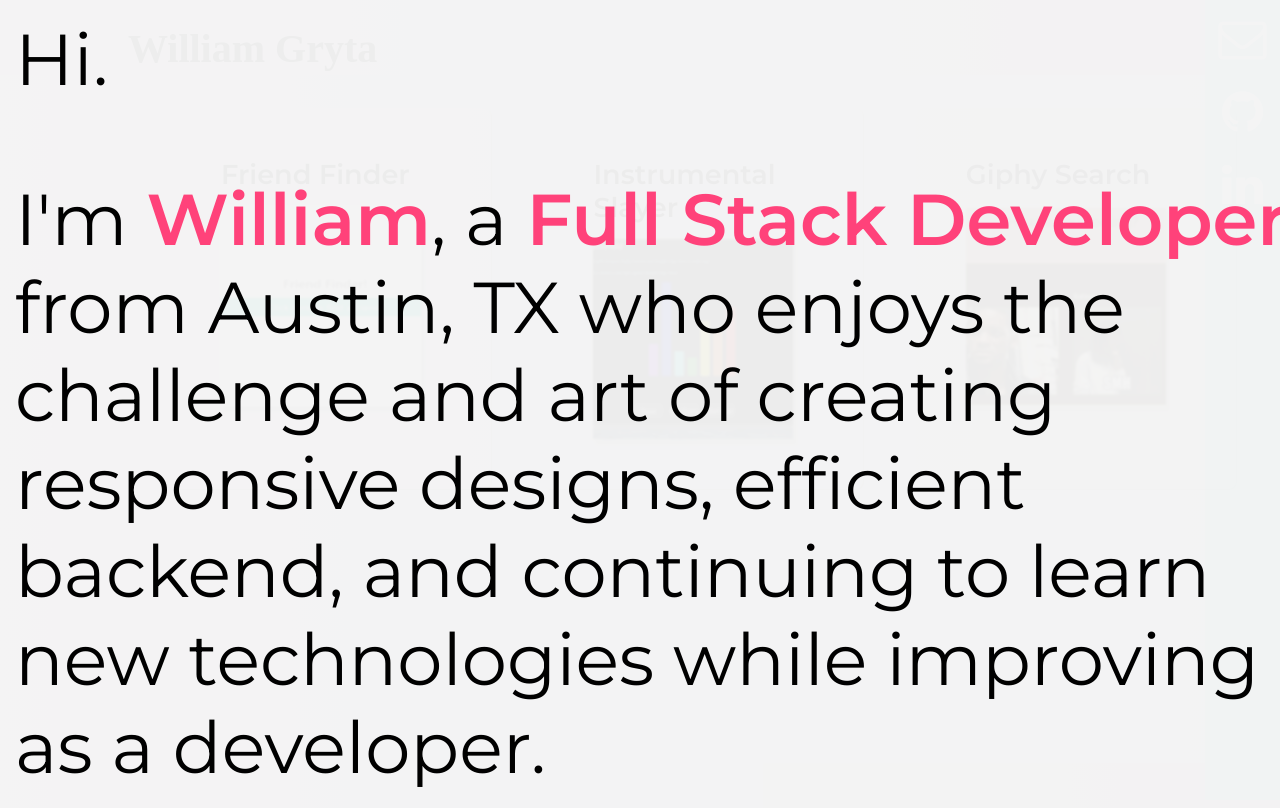
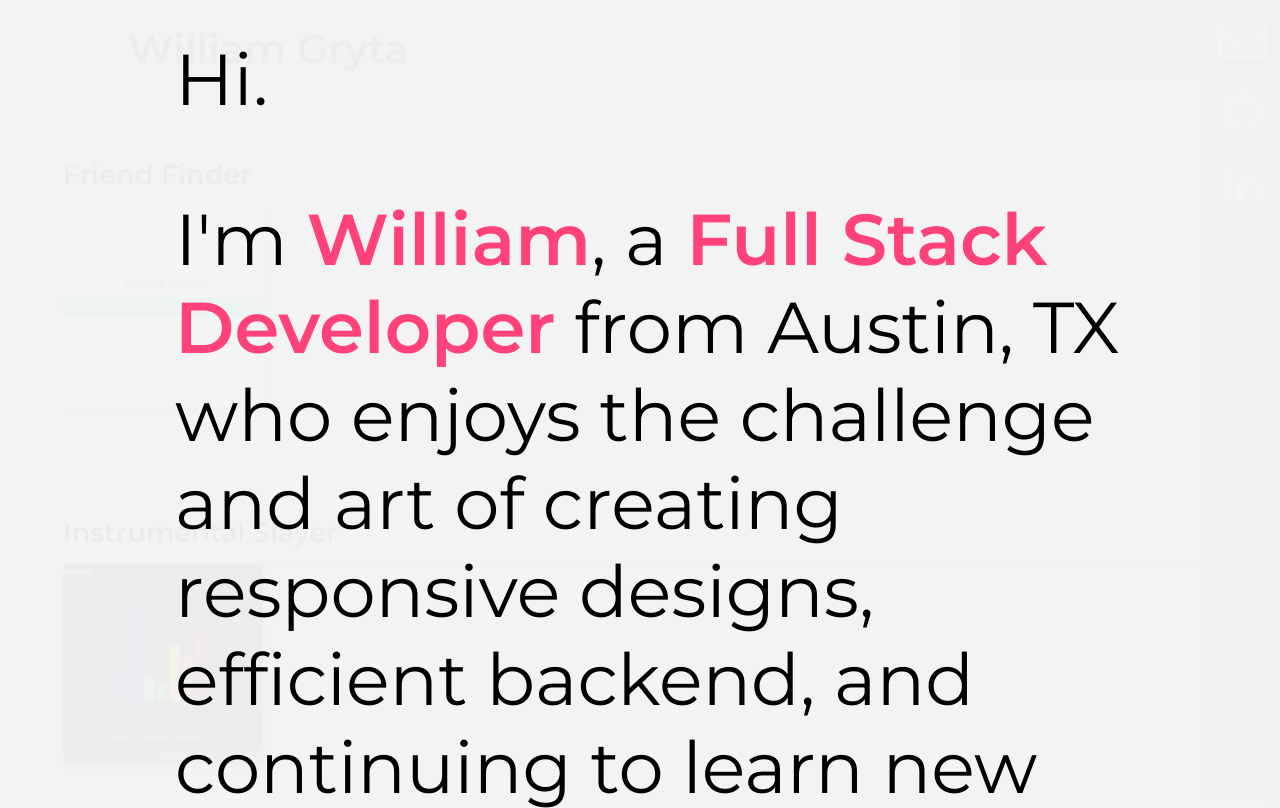
Before and after one commit to wrrrg/dev-portfolio, a website: page index.html in a window 1280 px wide. Drawn offline with nearby package versions, Linux system fonts and the light colour scheme; a web font is replaced by a local one.

Commit message:
remove grid for full page divs with scroll

```diff
--- a/css/style.css
+++ b/css/style.css
@@ -92,7 +92,8 @@ header {
 
   float: left;
   line-height: 2rem;
-  font-family: 'Italianno', serif;
+  /* font-family: 'Italianno', serif; */
+  font-family: 'Montserrat';
   font-size: 2.5rem;
   color: rgb(29, 29, 29);
 
@@ -170,30 +171,35 @@ header {
 
 section {
   margin: 0 auto;
-  width: 75%;
+
   /* background: rgba(252, 255, 240, .2); */
   border-radius: 8px;
   color: rgb(23, 23, 23);
   margin-bottom: 1rem;
   position: relative;
   z-index: 200;
+  width: 100%;
+  height: 100%;
 }
 
 /* portfolio */
 
 .row {
   display: grid;
-  grid-template-columns: repeat(4, 1fr);
-  grid-auto-rows: minmax(100px, auto);
+  grid-template-columns: repeat(1, 1fr);
+
   grid-column-gap: 5%;
   background: none;
   z-index: 5;
+  width: 100%;
+  height: 100%;
 
 }
 
 .col {
   margin: 0 auto;
-
+  width: 100%;
+  height: 100%;
   margin-left: 5px;
   margin-bottom: 10px;
   text-align: center;
@@ -266,6 +272,12 @@ footer {
   color: rgb(255, 66, 122);
 }
 
+.modal-content {
+  width: 75%;
+  margin: 0 auto;
+  padding-top: 20px;
+}
+
 
 
 .close-modal {
--- a/index.html
+++ b/index.html
@@ -11,11 +11,13 @@
     <!-- <div class="bg-image">    </div> -->
     <div class="modal-landing">
       <!-- <span class='close-modal'>X</span> -->
+      <div class="modal-content">
       <span class="modal-content-title">
         Hi.
       </span>
       <img class="modal-content-img">
       <p class="modal-content-blurb">        I'm <strong>William</strong>, a <strong>Full Stack Developer</strong> from Austin, TX who enjoys the challenge and art of creating responsive designs, efficient backend, and continuing to learn new technologies while improving as a developer.</p>
+    </div>
     </div>
 
 
```
